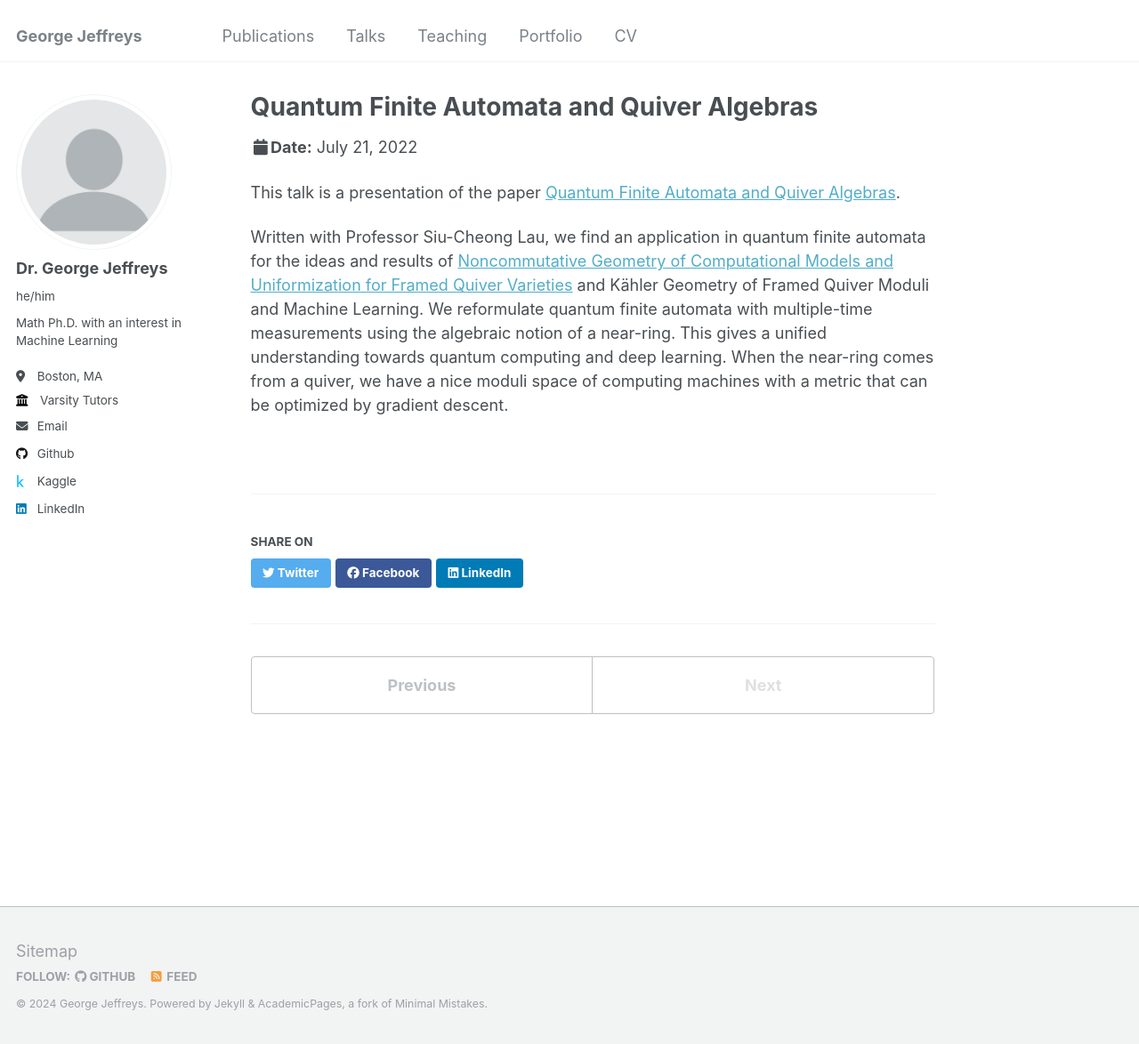
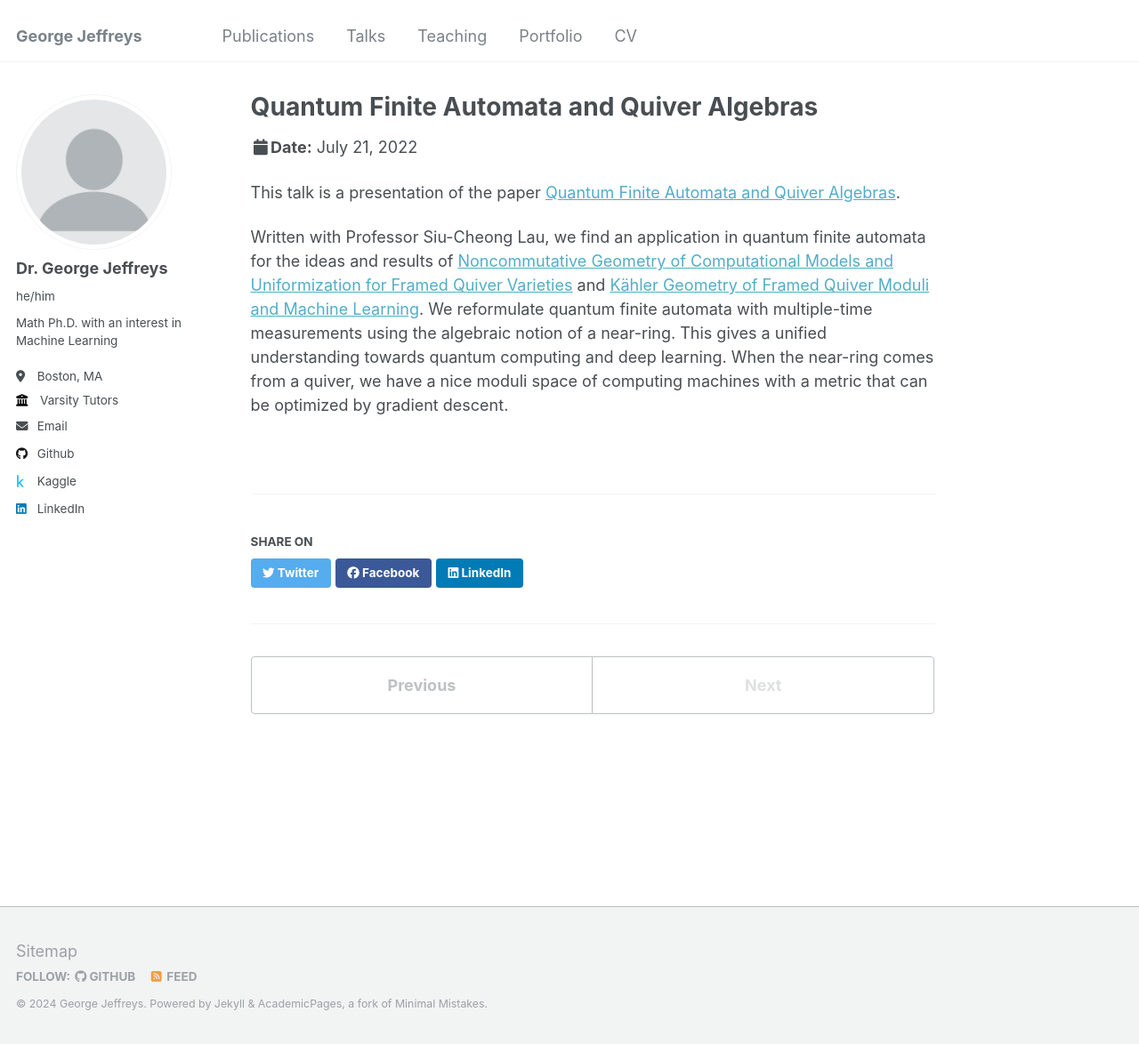
Before and after one commit to G-Jeffreys/G-Jeffreys.github.io, a Jekyll site: the page built from _talks/2014-03-01-talk-3.md, in a window 1280 px wide and 1174 px high. Shown: the whole window at 89% size. Built offline with Jekyll 4.4.1, drawn with Linux system fonts in a browser that asks for light colours; some of the changed lines change nothing that is shown.

Commit message:
Update 2014-03-01-talk-3.md

```diff
--- a/_talks/2014-03-01-talk-3.md
+++ b/_talks/2014-03-01-talk-3.md
@@ -11,4 +11,4 @@
 
 This talk is a presentation of the paper [Quantum Finite Automata and Quiver Algebras](https://g-jeffreys.github.io/publication/2010-10-01-paper-title-number-2).
 
-Written with Professor Siu-Cheong Lau, we find an application in quantum finite automata for the ideas and results of [Noncommutative Geometry of Computational Models and Uniformization for Framed Quiver Varieties](https://g-jeffreys.github.io/publication/2009-10-01-paper-title-number-1) and Kähler Geometry of Framed Quiver Moduli and Machine Learning. We reformulate quantum finite automata with multiple-time measurements using the algebraic notion of a near-ring. This gives a unified understanding towards quantum computing and deep learning. When the near-ring comes from a quiver, we have a nice moduli space of computing machines with a metric that can be optimized by gradient descent.
+Written with Professor Siu-Cheong Lau, we find an application in quantum finite automata for the ideas and results of [Noncommutative Geometry of Computational Models and Uniformization for Framed Quiver Varieties](https://g-jeffreys.github.io/publication/2009-10-01-paper-title-number-1) and [Kähler Geometry of Framed Quiver Moduli and Machine Learning](https://g-jeffreys.github.io/publication/2015-10-01-paper-title-number-3). We reformulate quantum finite automata with multiple-time measurements using the algebraic notion of a near-ring. This gives a unified understanding towards quantum computing and deep learning. When the near-ring comes from a quiver, we have a nice moduli space of computing machines with a metric that can be optimized by gradient descent.
```
